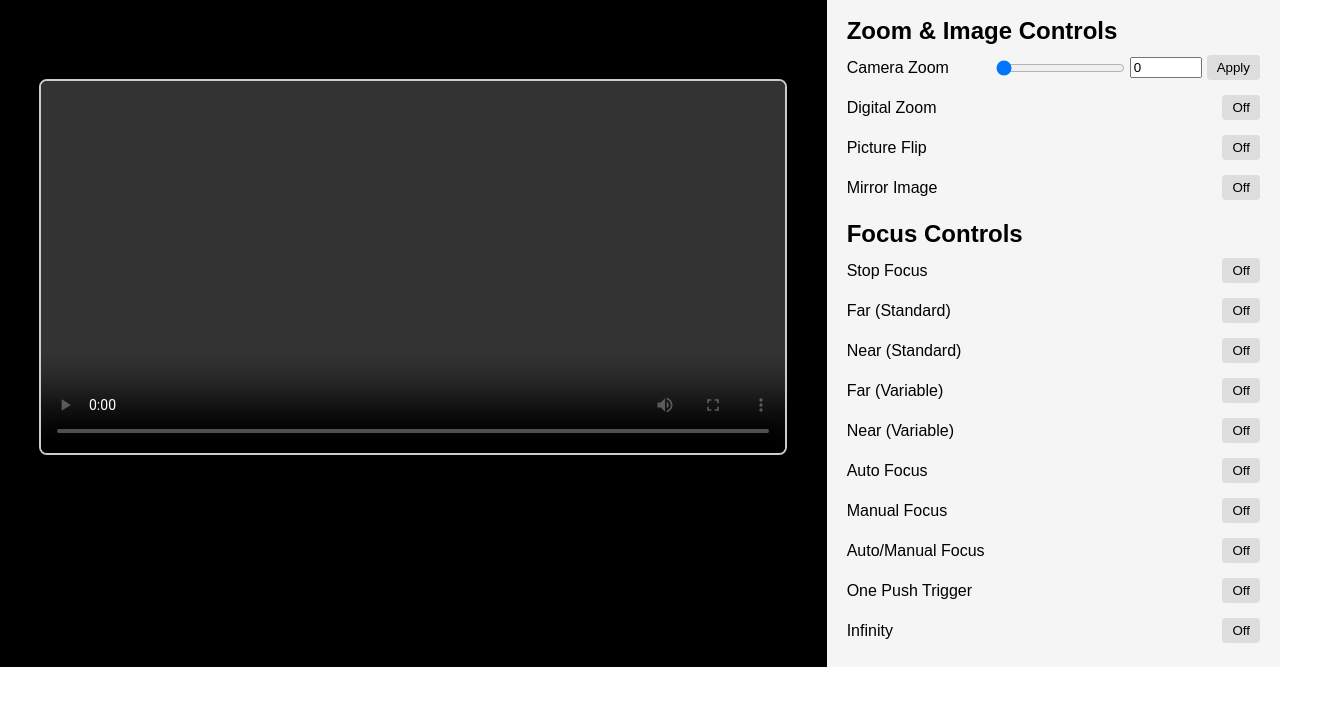
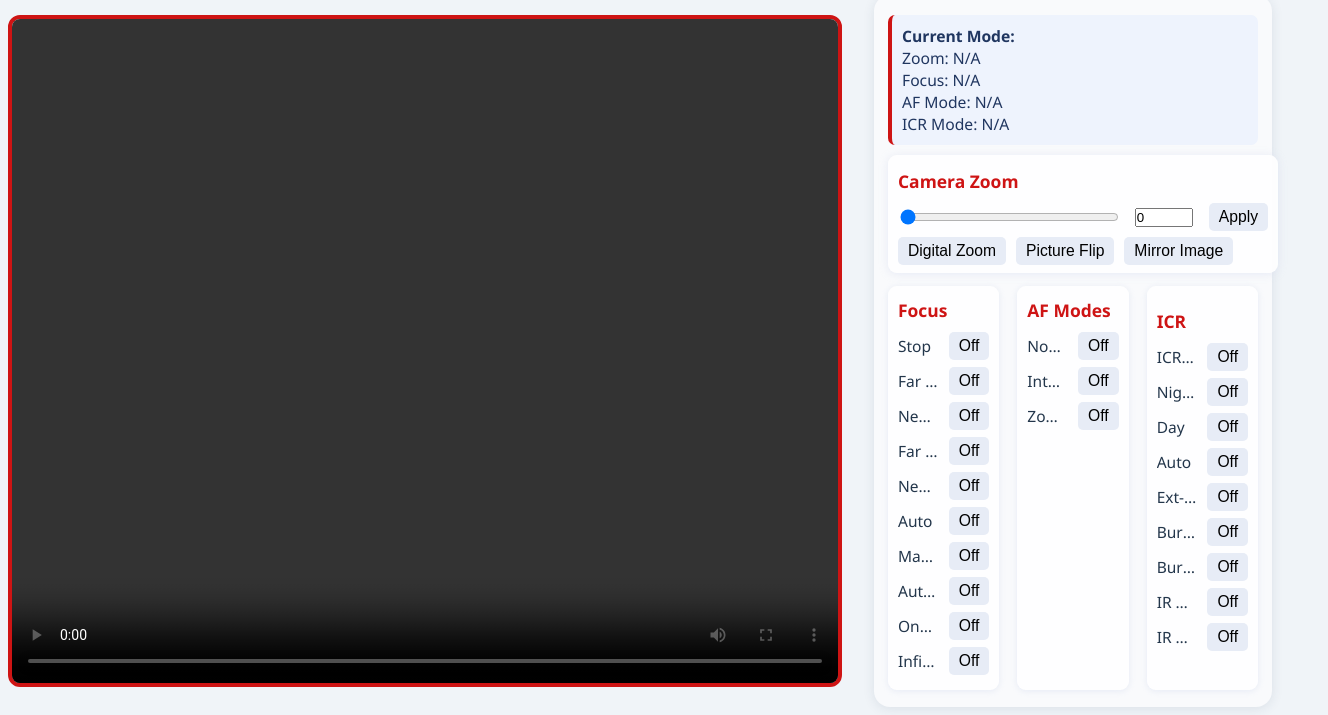
Before and after one commit to nikhathmuzawar/camera_control_interface, a plain HTML site: page static/index.html in a window 1280 px wide. Shown: the part 133-848 px from the top of the page, 1328 px wide, since content can reach past the window. Before the commit the page ends 800 px from the top, so only its background shows below. Drawn offline with Linux system fonts and the light colour scheme; no server answers.

Commit message:
added style

```diff
--- a/static/index.html
+++ b/static/index.html
@@ -4,74 +4,225 @@
   <title>WebRTC RTSP Stream + Camera Controls</title>
   <style>
     body {
-      font-family: Arial, sans-serif;
+      font-family: 'Segoe UI', Arial, sans-serif;
       margin: 0;
       padding: 0;
       display: flex;
+      flex-direction: column;
       height: 100vh;
+      background: #f0f4f8;
+    }
+
+    .header {
+      width: 100%;
+      background: #ce1414;
+      color: #fff;
+      display: flex;
+      align-items: center;
+      padding: 16px 32px 16px 16px;
+      box-shadow: 0 2px 4px rgba(0,0,0,0.08);
+      min-height: 60px;
+    }
+    .logo {
+      width: 48px;
+      height: 48px;
+      margin-right: 16px;
+      background: #fff;
+      border-radius: 10px;
+      display: flex;
+      align-items: center;
+      justify-content: center;
       overflow: hidden;
+      border: 2px solid #c5d1ee;
+    }
+    .header-title {
+      font-size: 1.35rem;
+      font-weight: 600;
+      letter-spacing: 1px;
+    }
+
+    .main-content {
+      display: flex;
+      flex: 1;
+      padding: 36px 8px 8px 8px;
+      gap: 32px;
+      box-sizing: border-box;
+      height: 100%;
     }
     .video-container {
       flex: 2;
       display: flex;
       align-items: center;
       justify-content: center;
-      background: #000;
+      background: #fff;
+      border-radius: 14px;
+      box-shadow: 0 2px 16px 0 rgba(40,60,70,0.10);
+      min-width: 320px;
+      min-height: 320px;
     }
     video {
-      width: 90%;
-      max-width: 800px;
-      border: 2px solid #ccc;
-      border-radius: 8px;
+      width: 95%;
+      max-width: 850px;
+      border: 4px solid #ce1414;
+      border-radius: 12px;
+      background: #f4f7fa;
+      margin: 20px 0;
     }
     .controls-container {
-      flex: 1;
-      background: #f5f5f5;
-      padding: 20px;
-      overflow-y: auto;
-      box-shadow: -2px 0 5px rgba(0,0,0,0.1);
+      flex: 1.1;
+      background: #f9fafc;
+      padding: 20px 14px 14px 14px;
+      border-radius: 16px;
+      box-shadow: 0 2px 12px 0 rgba(40,60,90,0.10);
+      min-width: 370px;
+      /* overflow-y: auto;  -- no scrolling */
+      display: flex;
+      flex-direction: column;
+      align-items: stretch;
+      justify-content: flex-start;
+      height: fit-content;
+      max-height: 99vh;
+    }
+    #statusBox {
+      padding: 10px;
+      background: #eef3fd;
+      border-radius: 7px;
+      margin-bottom: 10px;
+      color: #203660;
+      border-left: 4px solid #ce1414;
+      font-size: 0.98rem;
+    }
+    .controls-grid {
+      display: grid;
+      grid-template-columns: 1fr 1fr 1fr;
+      column-gap: 18px;
+      row-gap: 12px;
+      width: 100%;
+    }
+    .control-group {
+      background: #ffffffe8;
+      border-radius: 9px;
+      margin-bottom: 3px;
+      box-shadow: 0 1px 6px #dde2f2aa;
+      padding: 10px 10px 8px 10px;
+      min-width: 0;
+      min-height: 0;
     }
     h2 {
-      margin-top: 20px;
+      color: #ce1414;
+      margin-top: 2px;
       margin-bottom: 10px;
+      font-size: 1.09rem;
+      text-align: left;
     }
     .control-row {
-      margin-bottom: 15px;
+      margin-bottom: 7px;
       display: flex;
       align-items: center;
       justify-content: space-between;
+      gap: 5px;
     }
     label {
       flex: 1;
-      margin-right: 10px;
+      font-size: 0.97rem;
+      margin-right: 6px;
+      color: #23364b;
+      white-space: nowrap;
+      overflow: hidden;
+      text-overflow: ellipsis;
     }
     button {
       padding: 5px 10px;
       border: none;
-      background: #ddd;
-      border-radius: 4px;
+      background: #e7ecf6;
+      border-radius: 5px;
       cursor: pointer;
+      transition: background 0.20s, color 0.18s;
+      font-size: 0.98rem;
     }
-    button.active {
-      background: #4caf50;
-      color: white;
+    button.active, button:focus {
+      background: #204080;
+      color: #fff;
+      outline: none;
     }
-    #statusBox {
-      padding: 10px;
-      background: #e9ecef;
-      border-radius: 5px;
-      margin-bottom: 15px;
+    button:hover:not(.active) {
+      background: #dde9fb;
+      color: #112244;
     }
     input[type="range"], input[type="number"] {
-      margin-right: 5px;
+      margin-right: 4px;
+      max-width: 70px;
+      min-width: 36px;
+      padding: 0;
     }
+    input[type="number"] {
+      width: 48px;
+    }
+    /* For smaller screens: stack columns into one */
+    @media (max-width: 1000px) {
+      .controls-grid {
+        grid-template-columns: 1fr 1fr;
+      }
+    }
+    @media (max-width: 700px) {
+      .main-content {
+        flex-direction: column;
+        gap: 16px;
+      }
+      .controls-grid {
+        grid-template-columns: 1fr;
+      }
+      .controls-container,
+      .video-container {
+        min-width: unset;
+        width: 100%;
+      }
+      .header {
+        flex-direction: column;
+        align-items: flex-start;
+        padding: 12px;
+      }
+    }
+    .zoom-block {
+  width: 100%;
+  background: #ffffffe8;
+  border-radius: 9px;
+  margin-bottom: 13px;
+  box-shadow: 0 1px 8px #dde2f2b0;
+  padding: 12px 10px 8px 10px;
+}
+.zoom-row {
+  display: flex;
+  align-items: center;
+  gap: 12px;
+  width: 100%;
+  margin-bottom: 5px;
+}
+.zoom-row input[type="range"] {
+  flex: 1 1 auto;
+  min-width: 0;
+  max-width: 100%;
+}
+.zoom-row input[type="number"] {
+  width: 54px;
+}
+.zoom-block button {
+  margin-left: 0;
+  min-width: 54px;
+}
+
   </style>
 </head>
 <body>
-  <div class="video-container">
-    <video id="video" autoplay playsinline controls></video>
+  <div class="header">
+    <div class="logo">
+      <img src="/static/airl.jpeg" alt="Logo" width="60px">
+    </div>
+    <span class="header-title">WebRTC RTSP Stream & Camera Controls</span>
   </div>
 
+  <div class="main-content">
+      <video id="video" autoplay playsinline controls></video>
     <div class="controls-container">
       <div id="statusBox">
         <strong>Current Mode:</strong><br>
@@ -80,58 +231,60 @@
         AF Mode: <span id="statusAF">N/A</span><br>
         ICR Mode: <span id="statusICR">N/A</span>
       </div>
-
-    <h2>Zoom & Image Controls</h2>
-    <div class="control-row">
-      <label>Camera Zoom</label>
-      <input type="range" id="zoomSlider" min="0" max="1023" value="0" oninput="zoomValue.value=this.value">
-      <input type="number" id="zoomValue" value="0" min="0" max="1023">
+      <div class="zoom-block">
+    <h2>Camera Zoom</h2>
+    <div class="zoom-row">
+      <input type="range" id="zoomSlider" min="0" max="32256" value="0">
+      <input type="number" id="zoomValue" value="0" min="0" max="32256">
       <button onclick="applyZoom()">Apply</button>
     </div>
+    <div style="display: flex; gap: 10px; margin-top: 6px;">
+      <button id="digitalZoomBtn" data-category="Zoom" data-label="Digital Zoom"
+            onclick="toggleCategory('Zoom', 'digital_zoom', 'digitalZoomBtn', 'digital_zoom')">Digital Zoom</button>
+      <button id="pictureFlipBtn" data-category="Zoom" data-label="Picture Flip"
+            onclick="toggleCategory('Zoom', 'picture_flip', 'pictureFlipBtn', 'picture_flip')">Picture Flip</button>
+      <button id="mirrorBtn" data-category="Zoom" data-label="Mirror Image"
+            onclick="toggleCategory('Zoom', 'mirror_image', 'mirrorBtn', 'mirror_image')">Mirror Image</button>
+    </div>
+  </div>
+      <div class="controls-grid">
 
-    <div class="control-row">
-      <label>Digital Zoom</label>
-      <button id="digitalZoomBtn" data-category="Zoom" data-label="Digital Zoom"
-              onclick="toggleCategory('Zoom', 'digital_zoom', 'digitalZoomBtn', 'digital_zoom')">Off</button>
-    </div>
-    <div class="control-row">
-      <label>Picture Flip</label>
-      <button id="pictureFlipBtn" data-category="Zoom" data-label="Picture Flip"
-              onclick="toggleCategory('Zoom', 'picture_flip', 'pictureFlipBtn', 'picture_flip')">Off</button>
-    </div>
-    <div class="control-row">
-      <label>Mirror Image</label>
-      <button id="mirrorBtn" data-category="Zoom" data-label="Mirror Image"
-              onclick="toggleCategory('Zoom', 'mirror_image', 'mirrorBtn', 'mirror_image')">Off</button>
+        <!-- Column 2: Focus -->
+        <div class="control-group">
+          <h2>Focus</h2>
+          <div class="control-row"><label>Stop</label><button id="focusStop" data-category="Focus" data-label="Stop Focus" onclick="toggleCategory('Focus', 'stop_focus', 'focusStop', 'focus')">Off</button></div>
+          <div class="control-row"><label>Far Std</label><button id="focusFarStd" data-category="Focus" data-label="Far Standard" onclick="toggleCategory('Focus', 'far_standard', 'focusFarStd', 'focus')">Off</button></div>
+          <div class="control-row"><label>Near Std</label><button id="focusNearStd" data-category="Focus" data-label="Near Standard" onclick="toggleCategory('Focus', 'near_standard', 'focusNearStd', 'focus')">Off</button></div>
+          <div class="control-row"><label>Far Var</label><button id="focusFarVar" data-category="Focus" data-label="Far Variable" onclick="toggleCategory('Focus', 'far_variable', 'focusFarVar', 'focus')">Off</button></div>
+          <div class="control-row"><label>Near Var</label><button id="focusNearVar" data-category="Focus" data-label="Near Variable" onclick="toggleCategory('Focus', 'near_variable', 'focusNearVar', 'focus')">Off</button></div>
+          <div class="control-row"><label>Auto</label><button id="focusAuto" data-category="Focus" data-label="Auto Focus" onclick="toggleCategory('Focus', 'auto_focus', 'focusAuto', 'focus')">Off</button></div>
+          <div class="control-row"><label>Manual</label><button id="focusManual" data-category="Focus" data-label="Manual Focus" onclick="toggleCategory('Focus', 'manual_focus', 'focusManual', 'focus')">Off</button></div>
+          <div class="control-row"><label>Auto/Man</label><button id="focusAutoManual" data-category="Focus" data-label="Auto/Manual Focus" onclick="toggleCategory('Focus', 'auto_manual_focus', 'focusAutoManual', 'focus')">Off</button></div>
+          <div class="control-row"><label>One Push</label><button id="focusOnePush" data-category="Focus" data-label="One Push Trigger" onclick="toggleCategory('Focus', 'one_push_trigger', 'focusOnePush', 'focus')">Off</button></div>
+          <div class="control-row"><label>Infinity</label><button id="focusInfinity" data-category="Focus" data-label="Infinity" onclick="toggleCategory('Focus', 'infinity_focus', 'focusInfinity', 'focus')">Off</button></div>
         </div>
 
-    <h2>Focus Controls</h2>
-    <div class="control-row"><label>Stop Focus</label><button id="focusStop" data-category="Focus" data-label="Stop Focus" onclick="toggleCategory('Focus', 'stop_focus', 'focusStop', 'focus')">Off</button></div>
-    <div class="control-row"><label>Far (Standard)</label><button id="focusFarStd" data-category="Focus" data-label="Far Standard" onclick="toggleCategory('Focus', 'far_standard', 'focusFarStd', 'focus')">Off</button></div>
-    <div class="control-row"><label>Near (Standard)</label><button id="focusNearStd" data-category="Focus" data-label="Near Standard" onclick="toggleCategory('Focus', 'near_standard', 'focusNearStd', 'focus')">Off</button></div>
-    <div class="control-row"><label>Far (Variable)</label><button id="focusFarVar" data-category="Focus" data-label="Far Variable" onclick="toggleCategory('Focus', 'far_variable', 'focusFarVar', 'focus')">Off</button></div>
-    <div class="control-row"><label>Near (Variable)</label><button id="focusNearVar" data-category="Focus" data-label="Near Variable" onclick="toggleCategory('Focus', 'near_variable', 'focusNearVar', 'focus')">Off</button></div>
-    <div class="control-row"><label>Auto Focus</label><button id="focusAuto" data-category="Focus" data-label="Auto Focus" onclick="toggleCategory('Focus', 'auto_focus', 'focusAuto', 'focus')">Off</button></div>
-    <div class="control-row"><label>Manual Focus</label><button id="focusManual" data-category="Focus" data-label="Manual Focus" onclick="toggleCategory('Focus', 'manual_focus', 'focusManual', 'focus')">Off</button></div>
-    <div class="control-row"><label>Auto/Manual Focus</label><button id="focusAutoManual" data-category="Focus" data-label="Auto/Manual Focus" onclick="toggleCategory('Focus', 'auto_manual_focus', 'focusAutoManual', 'focus')">Off</button></div>
-    <div class="control-row"><label>One Push Trigger</label><button id="focusOnePush" data-category="Focus" data-label="One Push Trigger" onclick="toggleCategory('Focus', 'one_push_trigger', 'focusOnePush', 'focus')">Off</button></div>
-    <div class="control-row"><label>Infinity</label><button id="focusInfinity" data-category="Focus" data-label="Infinity" onclick="toggleCategory('Focus', 'infinity_focus', 'focusInfinity', 'focus')">Off</button></div>
-
-    <h2>AF Mode Controls</h2>
-    <div class="control-row"><label>Normal AF Mode</label><button id="afNormal" data-category="AF" data-label="Normal AF" onclick="toggleCategory('AF', 'normal_af_mode', 'afNormal', 'focus')">Off</button></div>
-    <div class="control-row"><label>Interval AF Mode</label><button id="afInterval" data-category="AF" data-label="Interval AF" onclick="toggleCategory('AF', 'interval_af_mode', 'afInterval', 'focus')">Off</button></div>
-    <div class="control-row"><label>Zoom Trigger AF</label><button id="afZoomTrigger" data-category="AF" data-label="Zoom Trigger AF" onclick="toggleCategory('AF', 'zoom_trigger_af', 'afZoomTrigger', 'focus')">Off</button></div>
-
-    <h2>ICR Controls</h2>
+        <!-- Column 3: AF & ICR -->
+        <div class="control-group">
+          <h2>AF Modes</h2>
+          <div class="control-row"><label>Normal</label><button id="afNormal" data-category="AF" data-label="Normal AF" onclick="toggleCategory('AF', 'normal_af_mode', 'afNormal', 'focus')">Off</button></div>
+          <div class="control-row"><label>Interval</label><button id="afInterval" data-category="AF" data-label="Interval AF" onclick="toggleCategory('AF', 'interval_af_mode', 'afInterval', 'focus')">Off</button></div>
+          <div class="control-row"><label>Zoom Trigger</label><button id="afZoomTrigger" data-category="AF" data-label="Zoom Trigger AF" onclick="toggleCategory('AF', 'zoom_trigger_af', 'afZoomTrigger', 'focus')">Off</button></div>
+        </div>
+      <div class ="control-group">
+          <h2 style="margin-top:13px;">ICR</h2>
           <div class="control-row"><label>ICR Off</label><button id="icrOff" data-category="ICR" data-label="ICR Off" onclick="toggleCategory('ICR', 'icr_off', 'icrOff', 'icr')">Off</button></div>
-    <div class="control-row"><label>Night Mode</label><button id="icrNight" data-category="ICR" data-label="Night Mode" onclick="toggleCategory('ICR', 'icr_night', 'icrNight', 'icr')">Off</button></div>
-    <div class="control-row"><label>Day Mode</label><button id="icrDay" data-category="ICR" data-label="Day Mode" onclick="toggleCategory('ICR', 'icr_day', 'icrDay', 'icr')">Off</button></div>
-    <div class="control-row"><label>Auto Mode</label><button id="icrAuto" data-category="ICR" data-label="Auto Mode" onclick="toggleCategory('ICR', 'icr_auto', 'icrAuto', 'icr')">Off</button></div>
-    <div class="control-row"><label>Ext-In Mode</label><button id="icrExtIn" data-category="ICR" data-label="Ext-In Mode" onclick="toggleCategory('ICR', 'icr_ext_in', 'icrExtIn', 'icr')">Off</button></div>
+          <div class="control-row"><label>Night</label><button id="icrNight" data-category="ICR" data-label="Night Mode" onclick="toggleCategory('ICR', 'icr_night', 'icrNight', 'icr')">Off</button></div>
+          <div class="control-row"><label>Day</label><button id="icrDay" data-category="ICR" data-label="Day Mode" onclick="toggleCategory('ICR', 'icr_day', 'icrDay', 'icr')">Off</button></div>
+          <div class="control-row"><label>Auto</label><button id="icrAuto" data-category="ICR" data-label="Auto Mode" onclick="toggleCategory('ICR', 'icr_auto', 'icrAuto', 'icr')">Off</button></div>
+          <div class="control-row"><label>Ext-In</label><button id="icrExtIn" data-category="ICR" data-label="Ext-In Mode" onclick="toggleCategory('ICR', 'icr_ext_in', 'icrExtIn', 'icr')">Off</button></div>
           <div class="control-row"><label>Burst On</label><button id="icrBurstOn" data-category="ICR" data-label="Burst On" onclick="toggleCategory('ICR', 'icr_burst_on', 'icrBurstOn', 'icr')">Off</button></div>
           <div class="control-row"><label>Burst Off</label><button id="icrBurstOff" data-category="ICR" data-label="Burst Off" onclick="toggleCategory('ICR', 'icr_burst_off', 'icrBurstOff', 'icr')">Off</button></div>
-    <div class="control-row"><label>IR Detection On</label><button id="icrIROn" data-category="ICR" data-label="IR Detection On" onclick="toggleCategory('ICR', 'ir_detect_on', 'icrIROn', 'icr')">Off</button></div>
-    <div class="control-row"><label>IR Detection Off</label><button id="icrIROff" data-category="ICR" data-label="IR Detection Off" onclick="toggleCategory('ICR', 'ir_detect_off', 'icrIROff', 'icr')">Off</button></div>
+          <div class="control-row"><label>IR On</label><button id="icrIROn" data-category="ICR" data-label="IR Detection On" onclick="toggleCategory('ICR', 'ir_detect_on', 'icrIROn', 'icr')">Off</button></div>
+          <div class="control-row"><label>IR Off</label><button id="icrIROff" data-category="ICR" data-label="IR Detection Off" onclick="toggleCategory('ICR', 'ir_detect_off', 'icrIROff', 'icr')">Off</button></div>
+        </div>
+      </div>
+    </div>
   </div>
 
   <script>
@@ -185,6 +338,14 @@
       fetch(`/${endpoint}/${cmd}`, { method: "POST" });
     }
 
+    // Keep slider and input box in sync
+    document.getElementById('zoomSlider').addEventListener('input', function() {
+      document.getElementById('zoomValue').value = this.value;
+    });
+    document.getElementById('zoomValue').addEventListener('input', function() {
+      document.getElementById('zoomSlider').value = this.value;
+    });
+
     startStream();
   </script>
 </body>
```
Also changed, not shown: static/airl.jpeg (added), 1 other file. Lines whose indentation alone changed are shown as unchanged.
